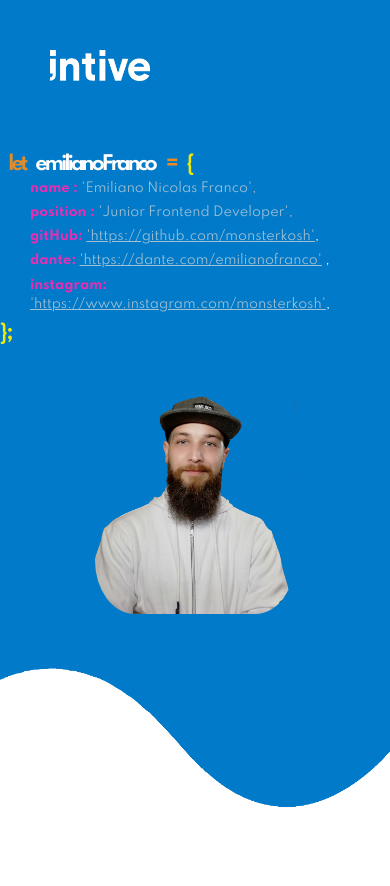
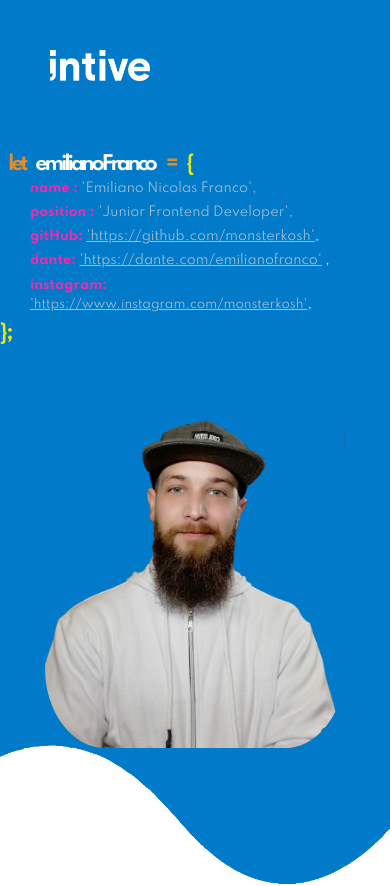
Before and after one commit to monsterkosh/intive-portfolio, a React (Create React App) app: page / in a window 390 px wide. Shown: the top 886 px of the page. Built offline with nearby package versions, Linux system fonts and the light colour scheme.

Commit message:
styles fixes

```diff
--- a/src/componets/Hero.jsx
+++ b/src/componets/Hero.jsx
@@ -35,7 +35,10 @@ const Hero = () => {
                 </div>
                 <div className='instagram'>
                   <span className='green'>instagram:</span>{' '}
-                  <a href='https://www.instagram.com/monsterkosh'>
+                  <a
+                    className='istagram-link'
+                    href='https://www.instagram.com/monsterkosh'
+                  >
                     'https://www.instagram.com/monsterkosh'
                   </a>
                   ,
--- a/src/styles/heroStyles.css
+++ b/src/styles/heroStyles.css
@@ -52,6 +52,7 @@
 .position,
 .description a {
   color: rgba(214, 214, 214, 0.76);
+  width: 100%;
 }
 
 .object {
@@ -132,4 +133,17 @@
   .object {
     font-size: 0.8rem;
   }
+
+  .istagram-link {
+    width: 100%;
+    overflow: hidden;
+    font-size: 0.75rem;
+  }
 }
+
+@media screen and (max-width: 920px) {
+  .avatar img {
+    max-width: 300px;
+    border-radius: 20%;
+  }
+}
```
